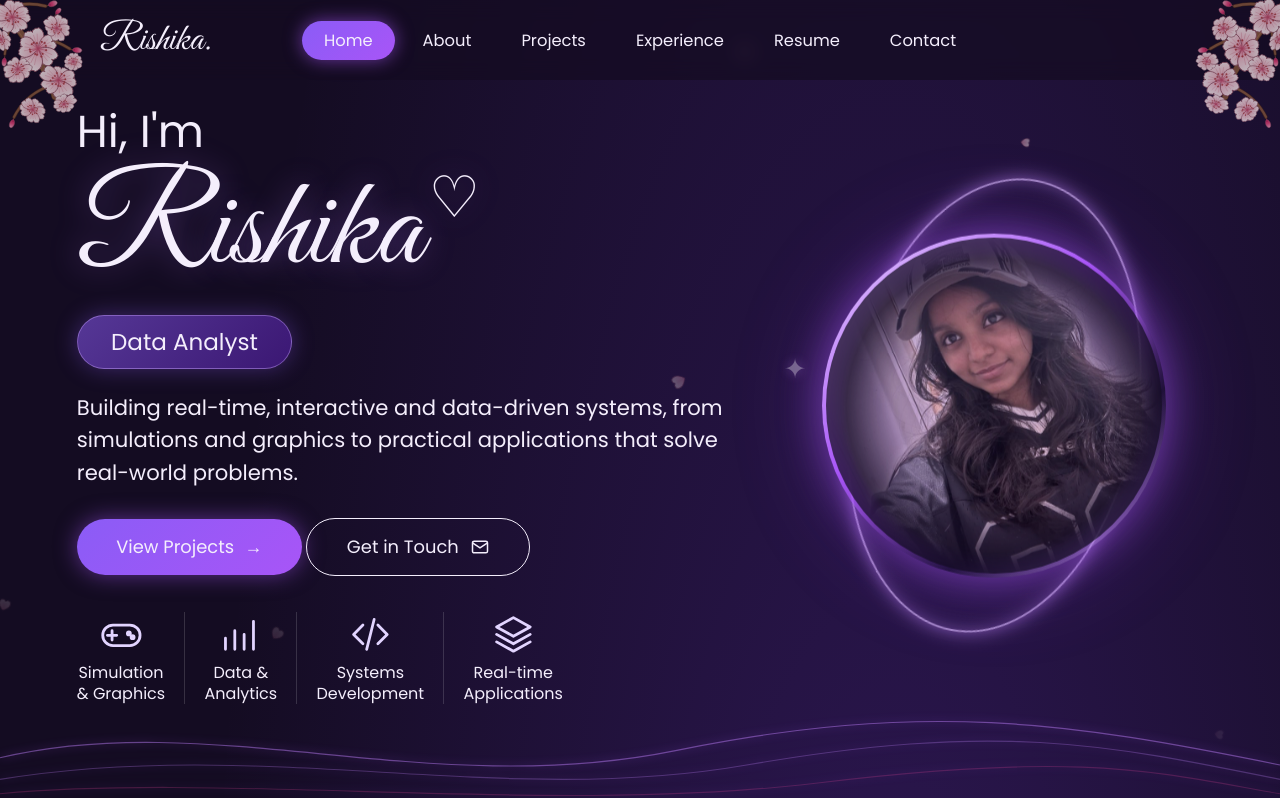
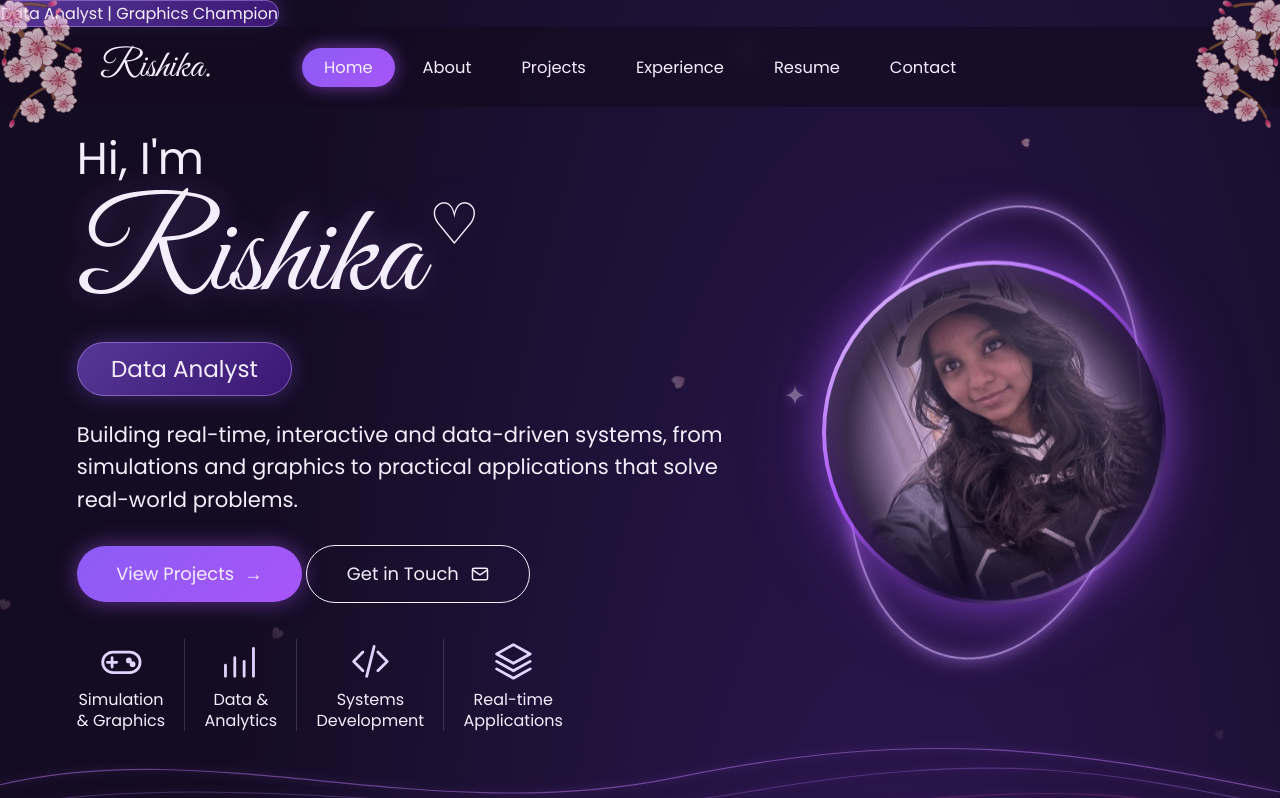
Before and after one commit to R15hika/RishikaBimalAttodiPortfolio, a plain HTML site: page index.html in a window 1280 px wide. Shown: the top 798 px of the page. Drawn offline with Linux system fonts and the light colour scheme; a web font is replaced by a local one.

Commit message:
Update index.html

```diff
--- a/index.html
+++ b/index.html
@@ -3,7 +3,7 @@
 <head>
   <meta charset="utf-8" />
   <meta name="viewport" content="width=device-width, initial-scale=1" />
-  <title>Rishika | Data Analyst</title>
+  <div class="role">Data Analyst <span aria-hidden="true">|</span> Graphics Champion</div>
   <meta name="description" content="Rishika, Data Analyst. Real-time, interactive and data-driven systems." />
   <link rel="preconnect" href="https://fonts.googleapis.com" />
   <link rel="preconnect" href="https://fonts.gstatic.com" crossorigin />
```
